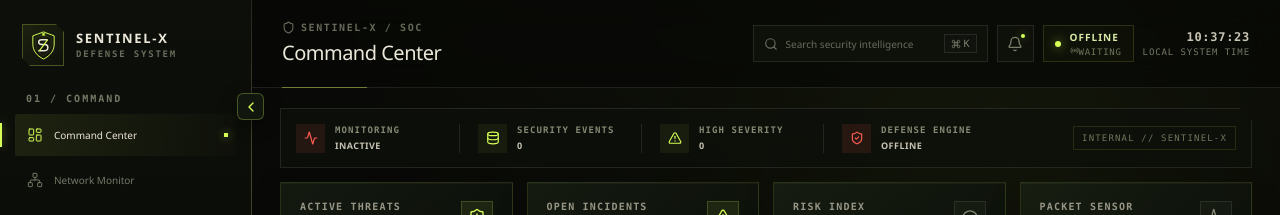
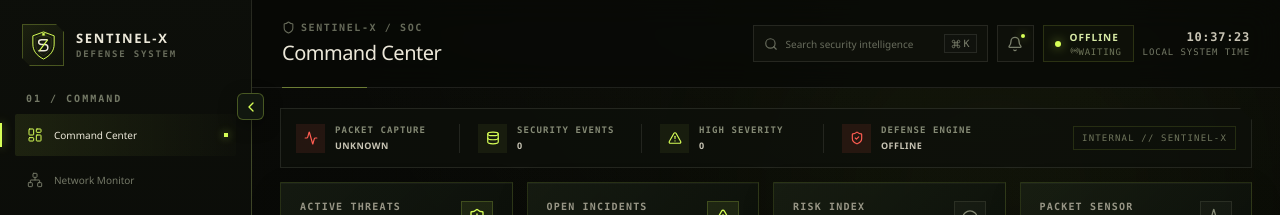
Before and after one commit to Shadowcode-byte/Sentinel-X, a React app in the folder frontend/: page / in a window 1280 px wide. Shown: the top 215 px of the page. Built offline with nearby package versions, Linux system fonts and the light colour scheme; no server answers; the HTML template or start-up script is replaced by a standard one.

Commit message:
fix: synchronize dashboard packet sensor status

```diff
--- a/frontend/src/components/dashboard/SecurityCore.jsx
+++ b/frontend/src/components/dashboard/SecurityCore.jsx
@@ -161,6 +161,8 @@ function SecurityCore({
   threatLevel = "UNKNOWN",
   backendOnline = false,
   eventCount = 0,
+  captureActive = false,
+  networkStatusUnavailable = false,
 }) {
   const reduceMotion =
     useReducedMotion();
@@ -486,9 +488,7 @@ function SecurityCore({
           />
 
           <span>
-            {backendOnline
-              ? "SENSOR ACTIVE"
-              : "SENSOR OFFLINE"}
+            {!backendOnline ? "SENSOR OFFLINE" : networkStatusUnavailable ? "SENSOR UNKNOWN" : captureActive ? "SENSOR ACTIVE" : "SENSOR STANDBY"}
           </span>
         </div>
       </div>
@@ -860,9 +860,7 @@ function SecurityCore({
             </span>
 
             <strong>
-              {backendOnline
-                ? "ACTIVE"
-                : "OFFLINE"}
+              {!backendOnline ? "OFFLINE" : networkStatusUnavailable ? "UNKNOWN" : captureActive ? "ACTIVE" : "STANDBY"}
             </strong>
           </div>
 
--- a/frontend/src/pages/CommandCenter.jsx
+++ b/frontend/src/pages/CommandCenter.jsx
@@ -124,10 +124,7 @@ function CommandCenter({
     ) || null;
 
 
-  const monitoringActive =
-    Boolean(
-      system?.monitoring
-    );
+  const monitoringActive = captureActive && !moduleErrors.network;
 
 
   return (
@@ -157,11 +154,13 @@ function CommandCenter({
               ? "green"
               : "red"
           }
-          label="MONITORING"
+          label="PACKET CAPTURE"
           value={
-            monitoringActive
+            moduleErrors.network
+              ? "UNKNOWN"
+              : monitoringActive
               ? "ACTIVE"
-              : "INACTIVE"
+              : "STANDBY"
           }
         />
 
@@ -237,11 +236,15 @@ function CommandCenter({
           threatLevel={threatLevel}
           backendOnline={backendOnline}
           eventCount={events.length}
+          captureActive={captureActive}
+          networkStatusUnavailable={Boolean(moduleErrors.network)}
         />
 
 
         <NetworkPulse
           eventCount={events.length}
+          captureActive={captureActive}
+          networkStatusUnavailable={Boolean(moduleErrors.network)}
           backendOnline={backendOnline}
         />
       </section>
```
